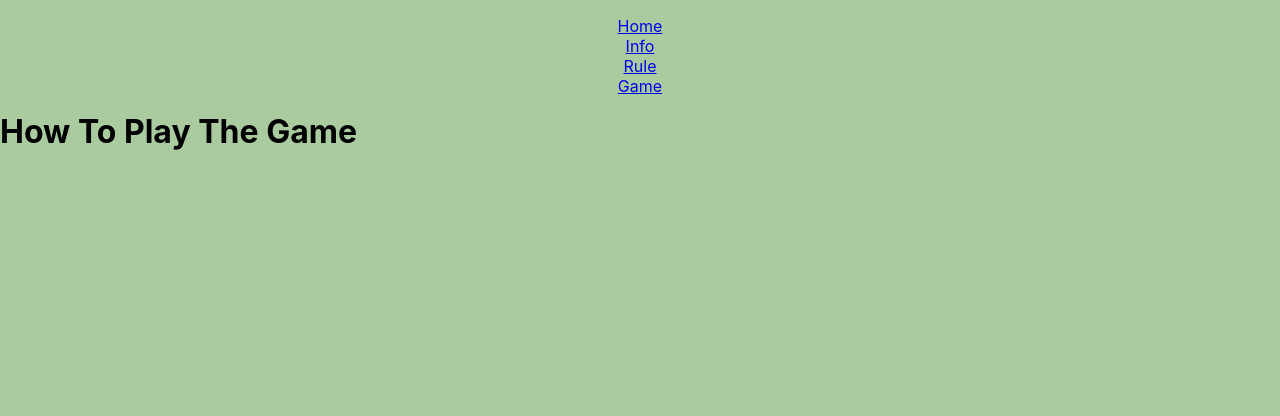
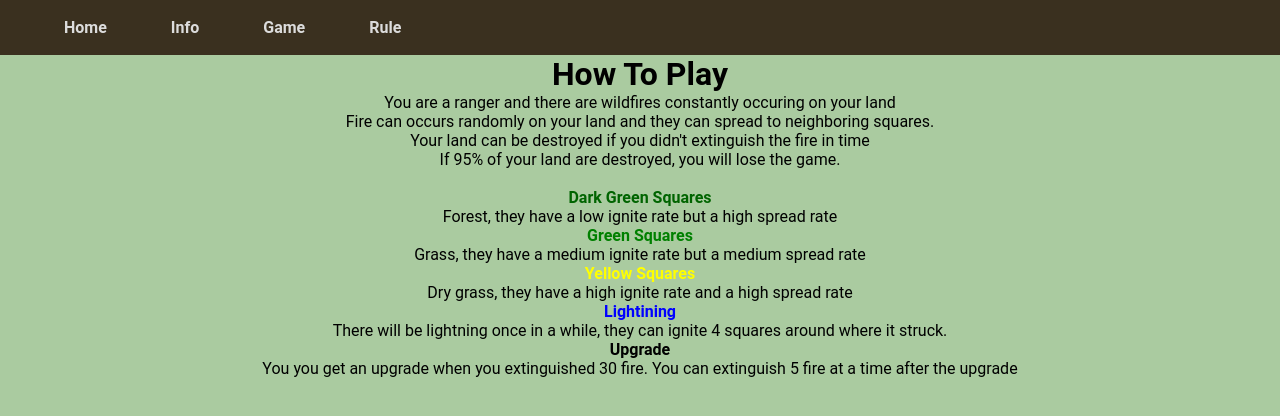
Before and after one commit to Da-Dog/ttsf-2022, a React (Create React App) app: page /rule in a window 1280 px wide. Shown: the top 416 px of the page. Built offline with nearby package versions, Linux system fonts and the light colour scheme.

Commit message:
added rule and percent tracker

```diff
--- a/public/index.html
+++ b/public/index.html
@@ -9,7 +9,6 @@
       name="description"
       content="Web site created using create-react-app"
     />
-    <link rel="apple-touch-icon" href="%PUBLIC_URL%/logo192.png" />
     <!--
       manifest.json provides metadata used when your web app is installed on a
       user's mobile device or desktop. See https://developers.google.com/web/fundamentals/web-app-manifest/
@@ -23,6 +22,7 @@
       work correctly both with client-side routing and a non-root public URL.
       Learn how to configure a non-root public URL by running `npm run build`.
     -->
+
     <title>Save The Land</title>
   </head>
   <body>
--- a/src/App.css
+++ b/src/App.css
@@ -11,19 +11,48 @@ body{
 }
 
 header {
-  text-align: center;
-  margin-block: 1em;
+  display: flex;
+  justify-content: space-between;
+  width: 100%;
+  background-color: rgb(58, 48, 31);
+  color: rgb(220, 220, 220);
+  align-items: center;
+  height: 55px;
 }
 
-.gameCanvas{
-  display: block;
-  margin: auto;
+.navbar {
+  display: flex;
+  height: 100%;
+  margin-left: 2em;
+}
+
+.navbar> a{
+  font-weight: bold;
+  display: flex;
+  color: inherit;
+  list-style: none;
+  height: 100%;
+  text-decoration: none;
+  align-items: center;
+  padding-inline: 2em;
+}
+
+nav> a:hover{
+  background-color:rgb(72, 59, 38) ;
 }
 
 .container {
   margin: auto;
   text-align: center;
   justify-content: center;
+}
+
+/* Game Page */
+
+.gameCanvas{
+  display: block;
+  margin: auto;
+  margin-top: 1em;
 }
 
 .info {
@@ -46,3 +75,19 @@ header {
   margin-inline: 1em;
   padding: 0.5em 1em;
 }
+
+.data {
+  list-style: none;
+  font-size: 1.3em;
+  display: flex;
+  justify-content: center;
+}
+
+.data > * {
+  text-transform: capitalize;
+  margin-inline: 1em;
+  padding: 0.5em 1em;
+}
+
+
+/* Rule Page */
--- a/src/App.js
+++ b/src/App.js
@@ -10,11 +10,11 @@ function App() {
   return (
     <BrowserRouter>
       <header>
-        <nav>
-          <div className='navItem'><Link to="/">Home</Link></div>
-          <div className='navItem'><Link to="/info">Info</Link></div>
-          <div className='navItem'><Link to="/rule">Rule</Link></div>
-          <div className='navItem'><Link to="/game">Game</Link></div>
+        <nav className='navbar'>
+          <Link to="/">Home</Link>
+          <Link to="/info">Info</Link>
+          <Link to="/game">Game</Link>
+          <Link to="/rule">Rule</Link>
         </nav>
       </header>
       <Routes>
--- a/src/components/GameCanvas.jsx
+++ b/src/components/GameCanvas.jsx
@@ -10,7 +10,6 @@ const SPREAD_RATE = {
 };
 
 const gameoverSound = new Audio('gameover.mp3')
-const thunderSound = new Audio('thunder.mp3')
 
 const GameCanvas = () => {
     // set states and refs
@@ -20,7 +19,7 @@ const GameCanvas = () => {
     const [timer, setTime] = useState(0);
     const [speed, setSpeed] = useState(1);
     const [score, setScore] = useState(0);
-	const [tracker, setTracker] = useState({spread:0, burn:0, ignite:0, lightning: 0})
+	const [tracker, setTracker] = useState({spread:0, burn:0, ignite:0, lightning: 0, percentDestroyed: 0})
     const [message, setMessage] = useState("");
 
     // set constants
@@ -56,8 +55,9 @@ const GameCanvas = () => {
                         }
                     }
                 }
-
-                if (counter / 1024 >= 0.95) {
+                let percentDestroyed = Math.round((counter / 1024)* 100) / 100
+                tracker['percentDestroyed'] = percentDestroyed
+                if (percentDestroyed >= 0.95) {
                     // clear all intervals if game is over
                     const interval_id = window.setInterval(function(){}, Number.MAX_SAFE_INTEGER);
 
@@ -116,7 +116,7 @@ const GameCanvas = () => {
 							gameMap[tile.y / fireTile["pixel_size"]][tile.x / fireTile["pixel_size"]]["onFire"] = true;
 						}
 					}
-					thunderSound.play()
+
 					tracker['lightning'] = tracker['lightning'] + 1
 					display_message("Thunder strikes! Location: " + fireTile["x"] / fireTile["pixel_size"] + ", " + fireTile["y"] / fireTile["pixel_size"]);
 				}
--- a/src/components/RulePage.jsx
+++ b/src/components/RulePage.jsx
@@ -1,12 +1,41 @@
-import React from 'react'
+import React from "react";
 
 const RulePage = () => {
-  return (
-    <div>
-      <h1>How To Play The Game</h1>
-      <p></p>
-    </div>
-  )
-}
+	return (
+		<div className="container">
+			<h1>How To Play</h1>
+			<p>
+				You are a ranger and there are wildfires constantly occuring on
+				your land
+			</p>
+			<p>
+        Fire can occurs randomly on your land and they can spread to neighboring squares.<br />
+        Your land can be destroyed if you didn't extinguish the fire in time<br />
+        If 95% of your land are destroyed, you will lose the game. <br /> <br />
+      </p>
+      <p>
+        <strong style={{color: 'darkgreen'}}>Dark Green Squares</strong><br/>
+        Forest, they have a low ignite rate but a high spread rate <br/>
 
-export default RulePage
+        <strong style={{color: 'green'}}>Green Squares</strong><br/>
+        Grass, they have a medium ignite rate but a medium spread rate <br/>
+
+        <strong style={{color: 'yellow'}}>Yellow Squares</strong><br/>
+        Dry grass, they have a high ignite rate and a high spread rate <br/>
+      </p>
+
+      <p>
+       <strong style={{color: 'blue'}}>Lightining</strong><br/>
+        There will be lightning once in a while, they can ignite 4 squares around where it struck. <br/>
+        <strong style={{color: 'black'}}>Upgrade</strong><br/>
+        You you get an upgrade when you extinguished 30 fire. You can extinguish 5 fire at a time after the upgrade
+
+      </p>
+
+
+
+		</div>
+	);
+};
+
+export default RulePage;
--- a/src/index.css
+++ b/src/index.css
@@ -1,6 +1,6 @@
 * {
   margin: 0;
-  font-family: -apple-system, BlinkMacSystemFont, 'Segoe UI', 'Roboto', 'Oxygen',
+  font-family: 'Roboto', 'Oxygen',
     'Ubuntu', 'Cantarell', 'Fira Sans', 'Droid Sans', 'Helvetica Neue',
     sans-serif;
   -webkit-font-smoothing: antialiased;
```
Also changed, not shown: 1 other file (tests, documents, lock files or other folders).
